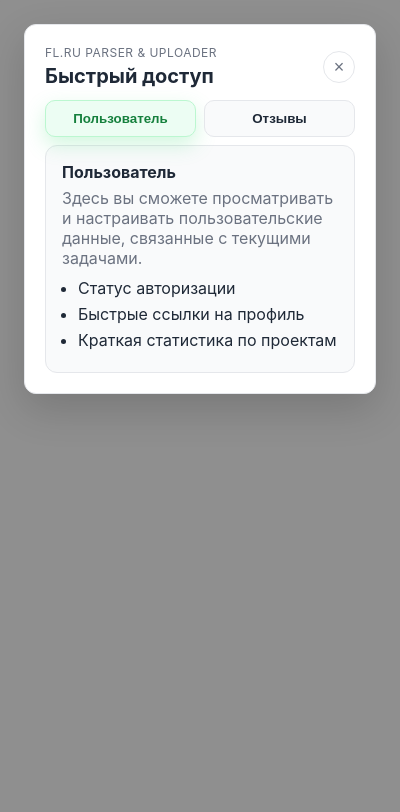
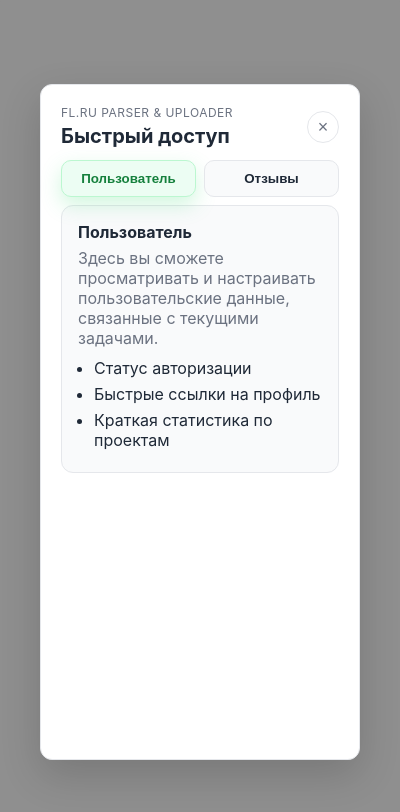
Before and after one commit to terekhov-aa/fl-bot-browser-ext-public, a browser extension: page popup.html in a window 400 px wide. Drawn offline with Linux system fonts and the light colour scheme.

Commit message:
Adjust modal size to fill viewport

```diff
--- a/popup.css
+++ b/popup.css
@@ -13,13 +13,13 @@
 body {
     margin: 0;
     min-width: 360px;
-    min-height: 360px;
+    min-height: 100vh;
     font-family: -apple-system, BlinkMacSystemFont, 'Segoe UI', Roboto, Oxygen, Ubuntu, sans-serif;
     background: var(--backdrop);
     display: flex;
     align-items: center;
     justify-content: center;
-    padding: 24px;
+    padding: 0;
 }
 
 .modal-backdrop {
@@ -33,14 +33,18 @@ body {
 .modal {
     position: relative;
     z-index: 2;
-    width: 100%;
-    max-width: 480px;
+    width: 80vw;
+    height: 80vh;
+    max-width: 1200px;
+    max-height: 900px;
     background: var(--surface);
     border-radius: 12px;
     box-shadow: 0 15px 40px rgba(0, 0, 0, 0.16);
     padding: 20px;
     border: 1px solid var(--border);
     transition: transform 0.15s ease, opacity 0.15s ease;
+    display: flex;
+    flex-direction: column;
 }
 
 .modal.is-closing {
```
